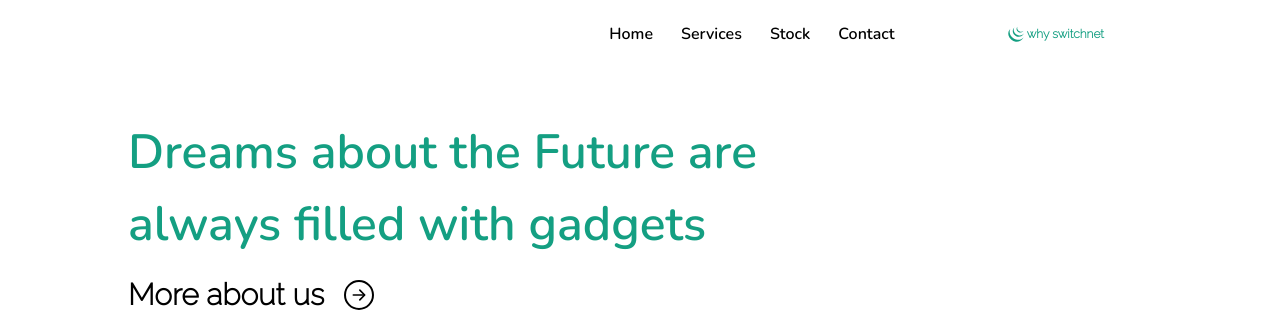
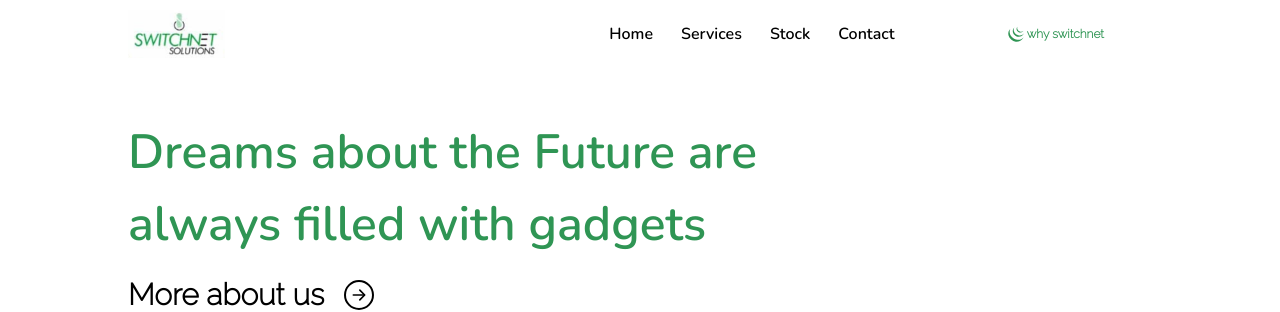
Before and after one commit to gymcode/switchnet-frontend, a React (Create React App) app: page / in a window 1280 px wide. Shown: the top 312 px of the page. Built offline with nearby package versions, Linux system fonts and the light colour scheme.

Commit message:
blessings

```diff
--- a/src/components/MainSection.js
+++ b/src/components/MainSection.js
@@ -197,7 +197,7 @@ const MainSection  = ()=>{
                     <div className={"sub-service w-full flex px-40 "}>
                         <div  data-aos="fade-up" data-aos-duration="1000" className={"bg-white mx-6 w-1/2 shadow-xl flex items-center justify-center"} style={{borderBottomLeftRadius: 30}}>
                             <div className={"text-center px-10"}>
-                                <FaNetworkWired size={40} color={"#149F82"}  className={'flex items-center justify-center w-full'}/>
+                                <FaNetworkWired size={40} color={"#2f9554"}  className={'flex items-center justify-center w-full'}/>
                                 <div className={'py-6'}>
                                     <h1 className={'text-xl font_Sans font-black capitalize'}>Networking</h1>
                                     <div className={'text_size leading-loose font_Sans font-bold'} style={{color: "#152445"}}>is simply dummy text of the printing and typesetting industry. Lorem Ipsum has been the industry's</div>
@@ -206,7 +206,7 @@ const MainSection  = ()=>{
                         </div>
                         <div data-aos="fade-up" data-aos-duration="2000" className={"bg-white mx-6 w-1/2 shadow-xl flex items-center justify-center"}>
                             <div className={"text-center px-10"}>
-                                <GiAutoRepair color={"#149F82"} size={50} className={'flex items-center justify-center w-full'}/>
+                                <GiAutoRepair color={"#2f9554"} size={50} className={'flex items-center justify-center w-full'}/>
                                 <div className={'py-6'}>
                                     <h1 className={'text-xl font_Sans font-black capitalize'}>Repairs</h1>
                                     <div className={'text_size leading-loose font_Sans font-bold'} style={{color: "#152445"}}>is simply dummy text of the printing and typesetting industry. Lorem Ipsum has been the industry's</div>
@@ -215,7 +215,7 @@ const MainSection  = ()=>{
                         </div>
                         <div data-aos="fade-up" data-aos-duration="3000" className={"bg-white mx-6 w-1/2 shadow-xl flex items-center justify-center"} style={{borderTopRightRadius: 30}}>
                             <div className={"text-center px-10"}>
-                                <FaHandsHelping size={50} color={"#149F82"}  className={'flex items-center justify-center w-full'}/>
+                                <FaHandsHelping size={50} color={"#2f9554"}  className={'flex items-center justify-center w-full'}/>
                                 <div className={'py-6'}>
                                     <h1 className={'text-xl font_Sans font-black capitalize'}>We help</h1>
                                     <div className={'text_size leading-loose font_Sans font-bold'} style={{color: "#152445"}}>is simply dummy text of the printing and typesetting industry. Lorem Ipsum has been the industry's</div>
--- a/src/navigation/header.js
+++ b/src/navigation/header.js
@@ -13,7 +13,7 @@ const Header = ()=>{
                     <div className="flex justify-between items-center">
                         <div className="logo">
                             <a href="/" className="text-2xl outline-none tracking-wider text-black no-underline font-bold">
-                                <img src={""}/>
+                                <img className={"h-12"} src={require('../assets/Capture.PNG')}/>
                             </a>
                         </div>
                         <div className="cursor-pointer relative pr-8 flex justify-end items-center">
@@ -32,8 +32,8 @@ const Header = ()=>{
                                 </li>
                             </div>
                             <div className={'pl-24 flex justify-center items-center outline-none'}>
-                                <span><DiJqueryLogo size={22} color="#149F82" /></span>
-                                <span className={"text-xs font_Sans font-bold pr-4"} style={{color: "#149F82"}}>why switchnet</span>
+                                <span><DiJqueryLogo size={22} color="#2f9554" /></span>
+                                <span className={"text-xs font_Sans font-bold pr-4 color_default"}>why switchnet</span>
                             </div>
                         </div>
                     </div>
--- a/src/styles/App.css
+++ b/src/styles/App.css
@@ -19,7 +19,7 @@
 }
 
 .color_default{
-  color: #149F82;
+  color: #2f9554;
 }
 
 .text_default{
@@ -66,7 +66,7 @@ li{
 /* ************** cases js *************** */
 
 .font-mix{
-  color: #149F82;
+  color: #2f9554;
   mix-blend-mode: difference;
 }
 
@@ -157,13 +157,13 @@ li{
 
 .horiLine{
   height: 100%;
-  background-color: #149F82;
+  background-color: #2f9554;
   width: 1px;
 }
 
 .veriLine{
   height: 1px;
-  background-color: #149F82;
+  background-color: #2f9554;
   width: 100%;
 }
 
```
